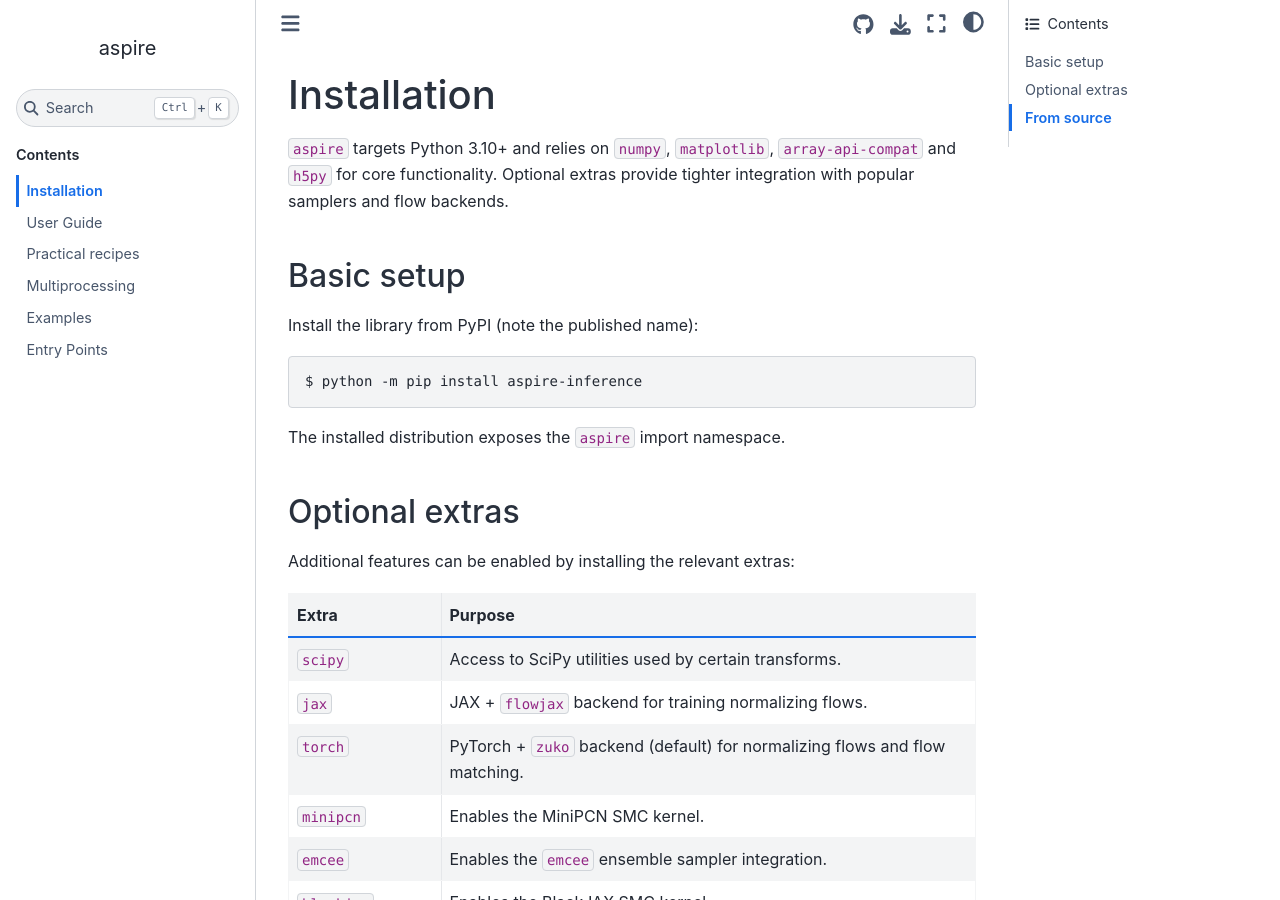
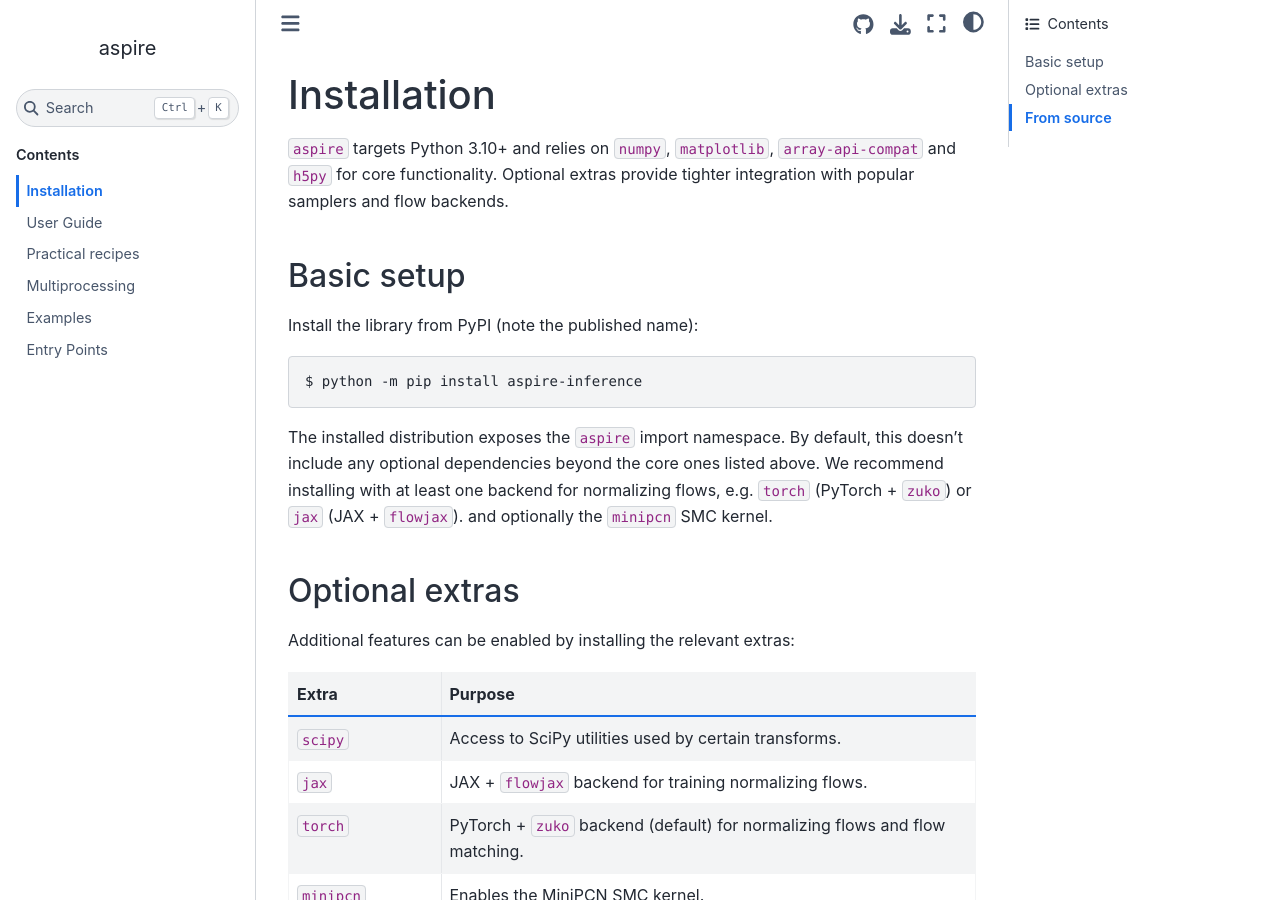
Before and after one commit to mj-will/aspire, a Sphinx documentation site: the page built from docs/installation.rst, in a window 1280 px wide and 900 px high. Built offline with Sphinx 7.4.7 and the Sphinx Book theme 1.1.4, drawn with Linux system fonts in a browser that asks for light colours; the version number could not be read and is left out.

Commit message:
DOC: mention backend installation

```diff
--- a/docs/installation.rst
+++ b/docs/installation.rst
@@ -14,7 +14,11 @@
 
    $ python -m pip install aspire-inference
 
-The installed distribution exposes the ``aspire`` import namespace.
+The installed distribution exposes the ``aspire`` import namespace. By default,
+this doesn't include any optional dependencies beyond the core ones listed above.
+We recommend installing with at least one backend for normalizing flows, e.g.
+``torch`` (PyTorch + ``zuko``) or ``jax`` (JAX + ``flowjax``).
+and optionally the ``minipcn`` SMC kernel.
 
 Optional extras
 ---------------
```
Also changed, not shown: README.md (+20 -2 lines).
